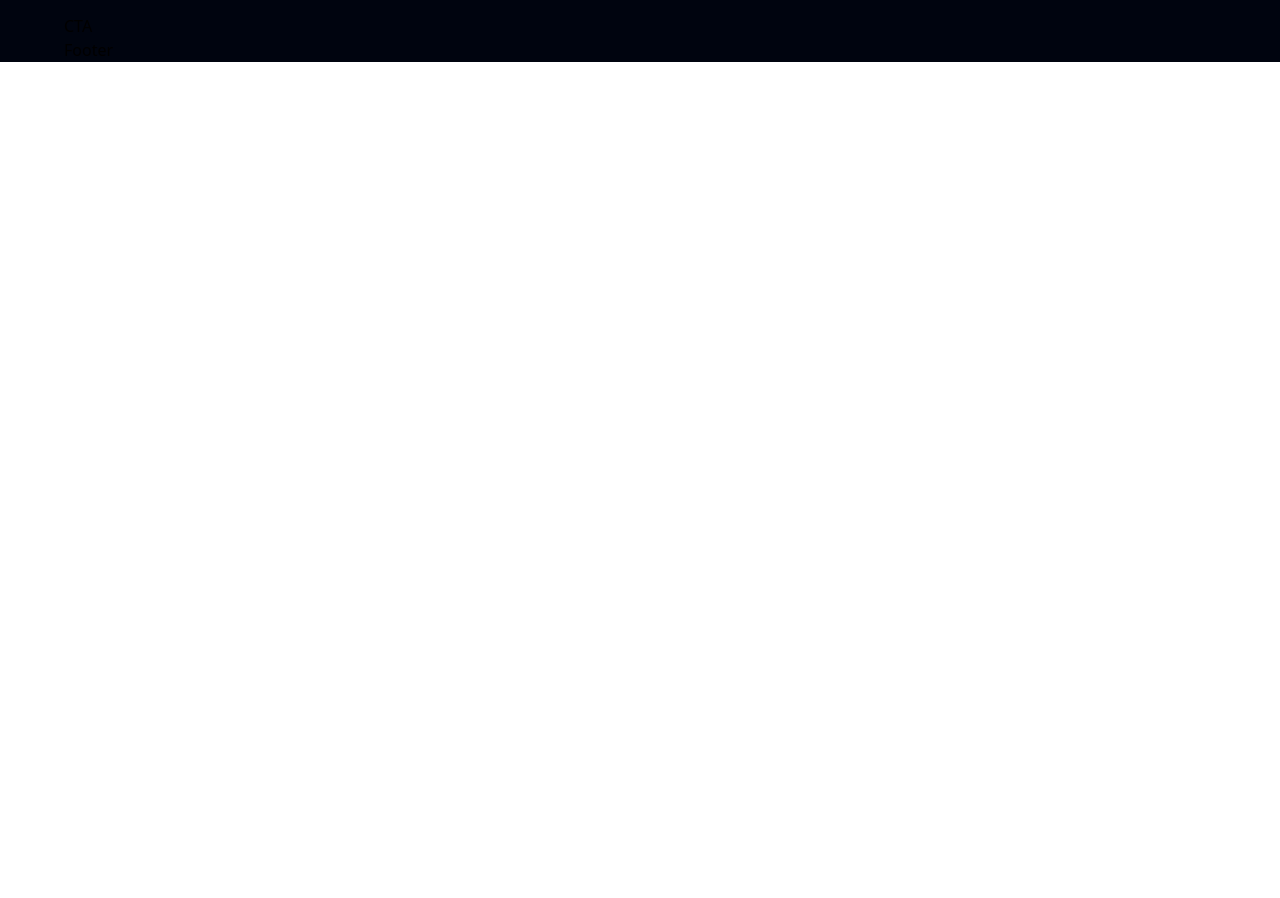
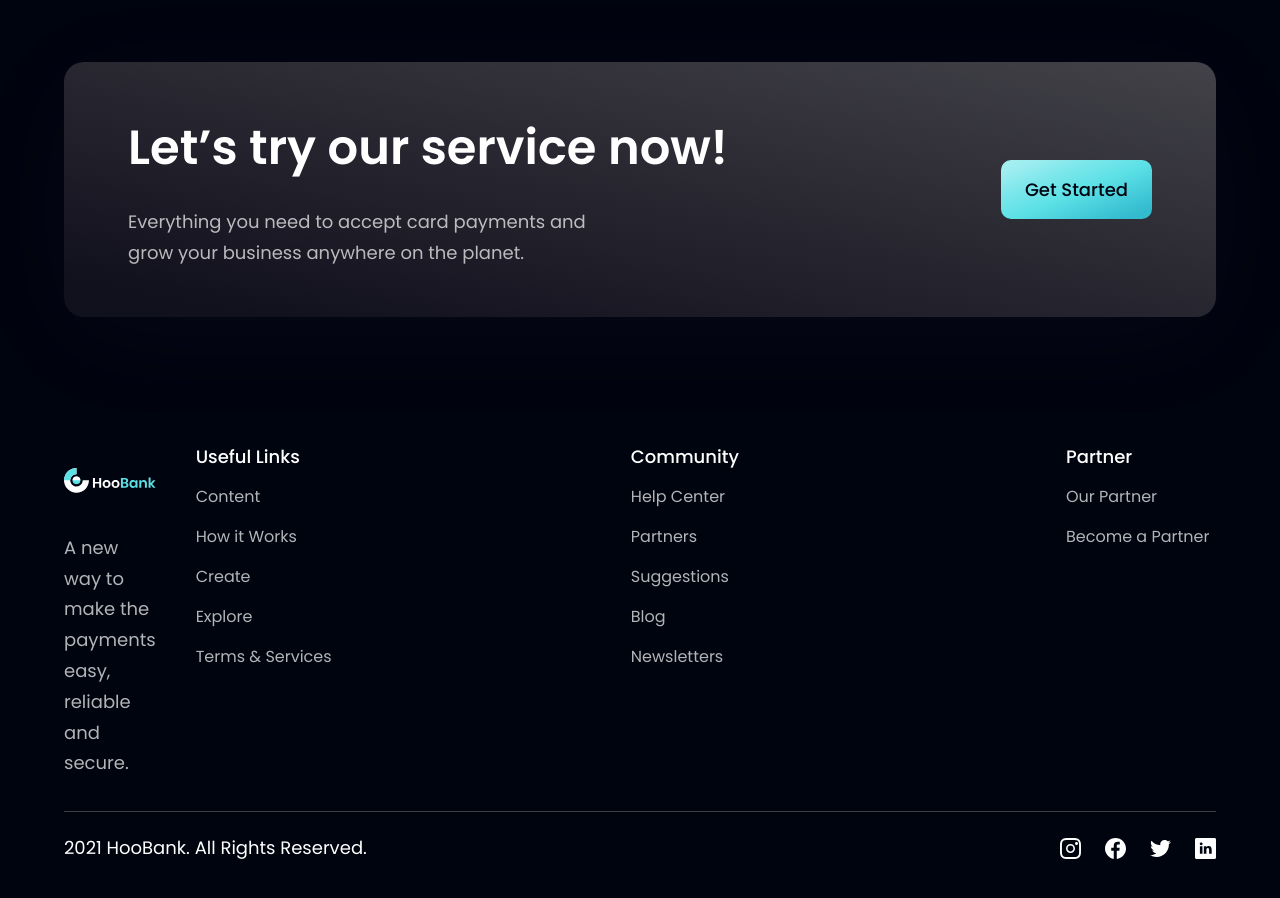
Before and after one commit to jbonn2002/first-react-project, a React (Vite) app: page / in a window 1280 px wide. Shown: the part 3546-4444 px from the top of the page. Before the commit the page ends 3608 px from the top, so only its background shows below. Built offline with nearby package versions, Linux system fonts and the light colour scheme.

Commit message:
added final sections to finish website

```diff
--- a/src/components/CTA.jsx
+++ b/src/components/CTA.jsx
@@ -1,7 +1,21 @@
-import React from "react";
+import styles from "../style";
+import Button from "./Button";
 
-const CTA = () => {
-  return <div>CTA</div>;
-};
+const CTA = () => (
+  <section
+    className={`${styles.flexCenter} ${styles.marginY} ${styles.padding} sm:flex-row flex-col bg-black-gradient-2 rounded-[20px] box-shadow`}
+  >
+    <div className="flex-1 flex flex-col">
+      <h2 className={styles.heading2}>Let’s try our service now!</h2>
+      <p className={`${styles.paragraph} max-w-[470px] mt-5`}>
+        Everything you need to accept card payments and grow your business
+        anywhere on the planet.
+      </p>
+    </div>
+    <div className={`${styles.flexCenter} sm:ml-10 ml-0 sm:mt-0 mt-0 `}>
+      <Button />
+    </div>
+  </section>
+);
 
 export default CTA;
--- a/src/components/Footer.jsx
+++ b/src/components/Footer.jsx
@@ -1,7 +1,63 @@
-import React from "react";
+import styles from "../style";
+import { logo } from "../assets";
+import { footerLinks, socialMedia } from "../constants";
 
-const Footer = () => {
-  return <div>Footer</div>;
-};
+const Footer = () => (
+  <section className={`${styles.flexCenter} ${styles.paddingY} flex-col`}>
+    <div className={`${styles.flexStart} md:flex-row flex-col mb-8 w-full`}>
+      <div className="flex-1 flex flex-col justify-start mr-10">
+        <img
+          src={logo}
+          alt="hoobank"
+          className="w-[266px] h-[72px] object-contain"
+        />
+        <p className={`${styles.paragraph} mt-4 max-w-[310px]`}>
+          A new way to make the payments easy, reliable and secure.
+        </p>
+      </div>
+      <div className="flex-1.5 w-full flex flex-row justify-between flex-wrap md:mt-0 mt-10">
+        {footerLinks.map((footerLink) => (
+          <div
+            key={footerLink.key}
+            className="flex flex-col ss:my-0 my-4 min-w-[150px]"
+          >
+            <h4 className="font-poppins font-medium text-[18px] leading-[24px] text-white">
+              {footerLink.title}
+            </h4>
+            <ul className="list-none mt-4">
+              {footerLink.links.map((link, index) => (
+                <li
+                  key={link.name}
+                  className={`font-poppins font-normal text-[16px] leading-[24px] text-dimWhite hover:text-secondary cursor-pointer ${
+                    index !== footerLink.links.length - 1 ? "mb-4" : "mb-0"
+                  }`}
+                >
+                  {link.name}
+                </li>
+              ))}
+            </ul>
+          </div>
+        ))}
+      </div>
+    </div>
+    <div className="w-full flex justify-between items-center md:flex-row flex-col pt-6 border-t-[1px] border-t-[#3F3E45]">
+      <p className="font-poppins font-normal text-center text-[18px] leading-[24px] text-white">
+        2021 HooBank. All Rights Reserved.
+      </p>
+      <div className="flex flex-row md:mt-0 mt-6">
+        {socialMedia.map((social, index) => (
+          <img
+            src={social.icon}
+            alt={social.id}
+            key={social.id}
+            className={`w-[21px] h-[21px] object-contain cursor-pointer ${
+              index !== socialMedia.length - 1 ? "mr-6" : "mr-0"
+            }`}
+          />
+        ))}
+      </div>
+    </div>
+  </section>
+);
 
 export default Footer;
```
